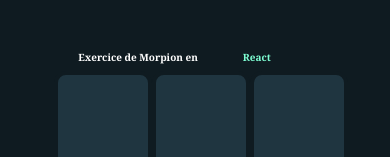
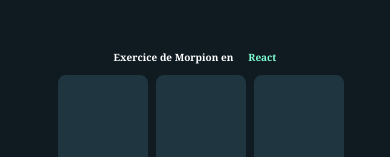
Before and after one commit to kbouns/Morpion, a React (Vite) app: page / in a window 390 px wide. Shown: the top 157 px of the page. Built offline with nearby package versions, Linux system fonts and the light colour scheme.

Commit message:
erase span

```diff
--- a/src/Components/TicTacToe/TicTacToe.css
+++ b/src/Components/TicTacToe/TicTacToe.css
@@ -71,11 +71,7 @@
         height: auto;
         width: 376px;
     }
-    .title span{
-        height: auto;
-        width: 130px;
-        padding-left: 1%;
-    }
+
 }
 
 @media screen and (max-width: 480px) {
@@ -99,10 +95,7 @@
     .board {
         width: 282px;
     }
-    .title span{
-        height: auto;
-        width: 110px;
-    }
+
 }
 
 @media screen and (max-width: 320px) {
```
